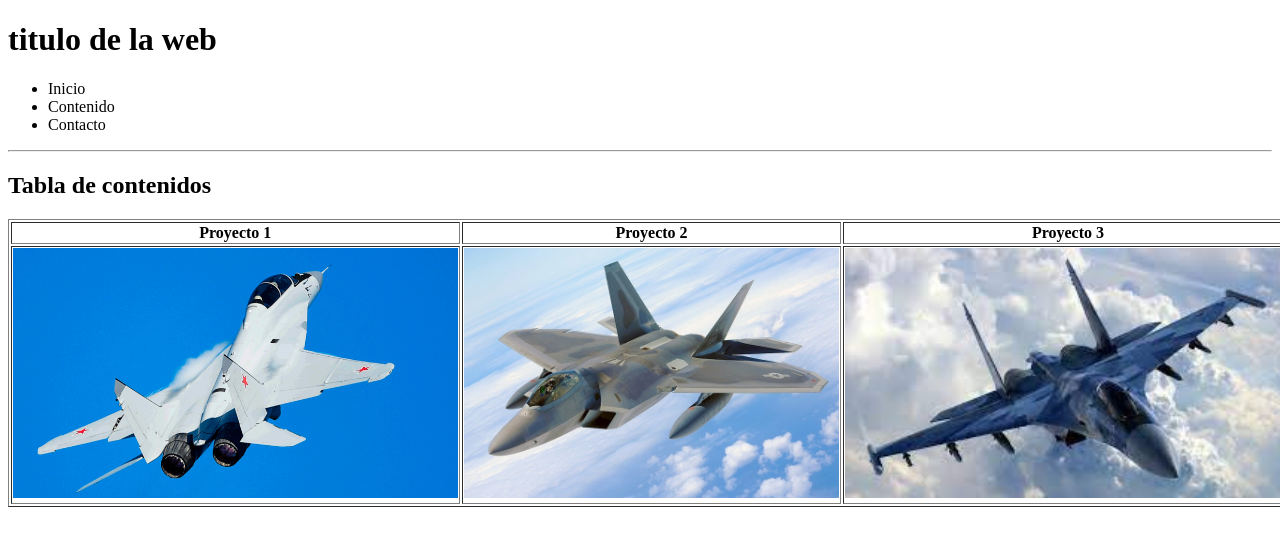
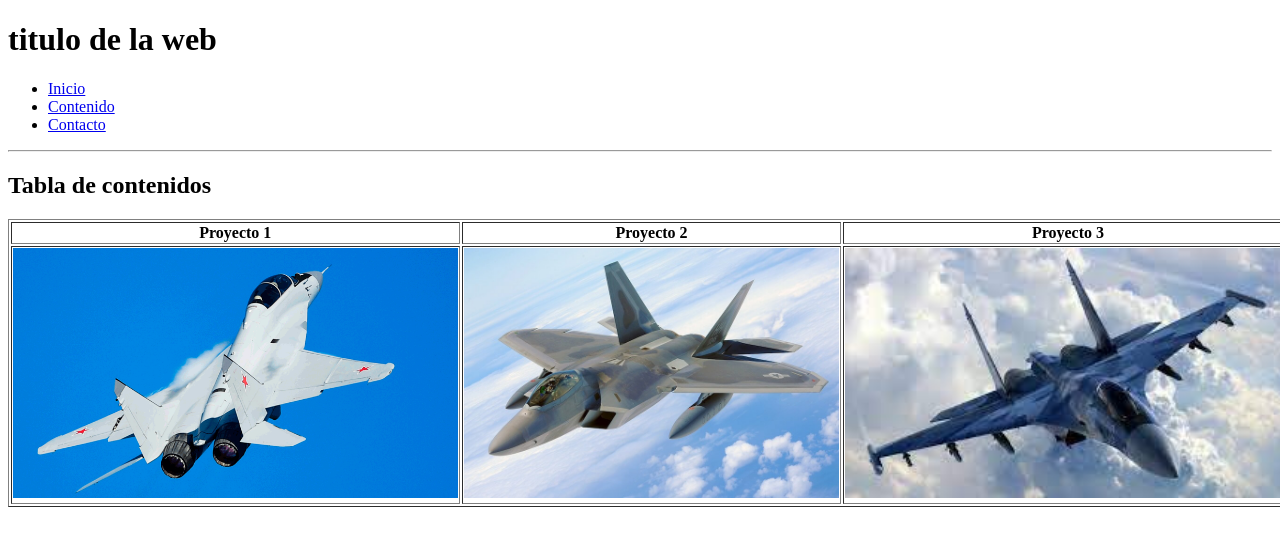
Before and after one commit to shadoblack/PaginaHTML, a plain HTML site: page contenidos.html in a window 1280 px wide. Shown: the top 546 px of the page. Drawn offline with Linux system fonts and the light colour scheme.

Commit message:
commit con las paginas unidas

```diff
--- a/contenidos.html
+++ b/contenidos.html
@@ -9,14 +9,14 @@
 
         <!--menú-->
         <ul>
-            <li>Inicio</li>
-            <li>Contenido</li>
-            <li>Contacto</li>
+            <li><a href="index.html" title="Inicio">Inicio</a></li>
+            <li><a href="contenidos.html" title="Contenidos">Contenido</a></li>
+            <li><a href="contacto.html" title="Contacto">Contacto</a></li>
         </ul>
 
         <hr/>
 
-        <!--Contenido de index.html-->
+        <!--Contenido de contenidos.html-->
         <h2>Tabla de contenidos</h2>
 
         <table border="1">
```
Also changed, not shown: contacto.html (+3 -3 lines), index.html (+3 -3 lines).
